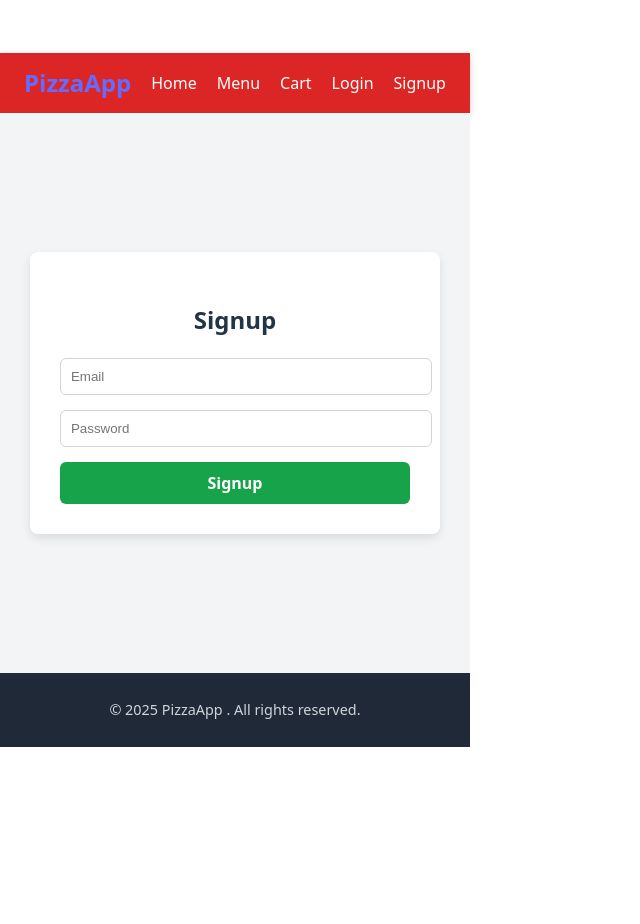
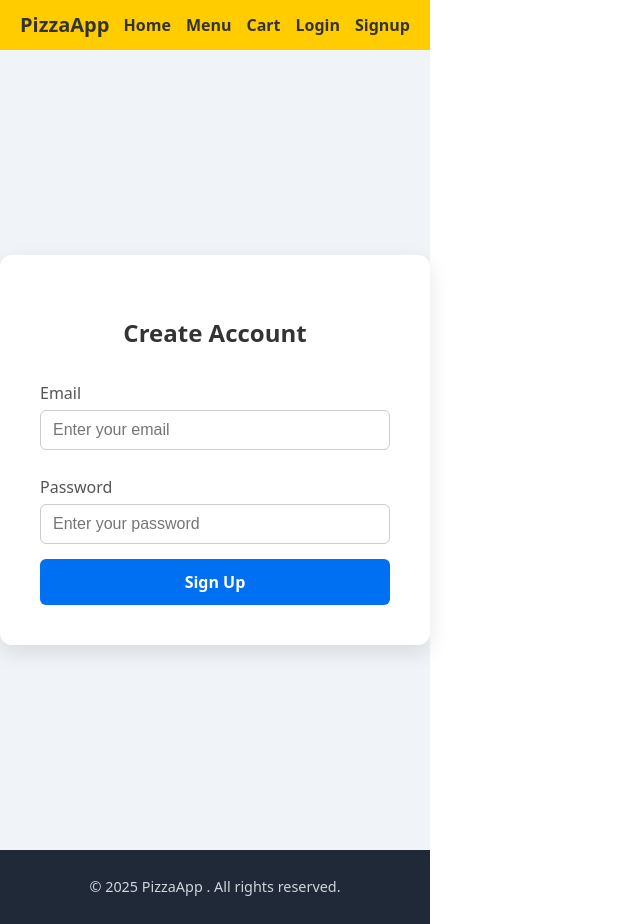
Before and after one commit to Akriti70/pizza-react-app, a React (Vite) app: page /signup in a window 1280 px wide. Shown: the whole page, without its empty margins (0-640 px from the left). Before the commit the page ends 800 px from the top, so only its background shows below. Built offline with nearby package versions, Linux system fonts and the light colour scheme; no server answers; the database is empty.

Commit message:
Added signup and login

```diff
--- a/src/components/Navbar.css
+++ b/src/components/Navbar.css
@@ -1,36 +1,46 @@
 .navbar {
-  background-color: #dc2626;
-  color: white;
-  padding: 12px 24px;
-  box-shadow: 0 2px 6px rgba(0, 0, 0, 0.2);
+  background-color: #ffcc00;
+  padding: 10px 20px;
 }
 
 .nav-container {
   display: flex;
   justify-content: space-between;
   align-items: center;
-  max-width: 1200px;
-  margin: auto;
 }
 
 .logo {
-  font-size: 1.5rem;
+  font-weight: bold;
+  color: #333;
+  text-decoration: none;
+  font-size: 20px;
+}
+
+.nav-links {
+  display: flex;
+  gap: 15px;
+  align-items: center;
+}
+
+.nav-links a {
+  text-decoration: none;
+  color: #333;
   font-weight: bold;
 }
 
-.nav-links a {
-  margin-left: 20px;
-  transition: color 0.3s;
-  text-decoration: none;
-  color: white;
+.nav-links a:hover {
+  color: #e63946;
 }
 
-.nav-links a:hover {
-  color: #facc15; /* yellow-400 */
+.logout-btn {
+  padding: 5px 10px;
+  border: none;
+  background-color: #e63946;
+  color: white;
+  border-radius: 5px;
+  cursor: pointer;
 }
 
-/* highlighted when we are in Menu */
-.nav-links a.active-link {
-  color: #facc15;
-  border-bottom: 2px solid #facc15;
+.logout-btn:hover {
+  background-color: #cc2e3b;
 }
--- a/src/components/Navbar.jsx
+++ b/src/components/Navbar.jsx
@@ -1,26 +1,52 @@
-import {Link} from 'react-router-dom';
-import './Navbar.css';
-import {NavLink} from 'react-router-dom';
+import { Link } from "react-router-dom";
+import { useEffect, useState } from "react";
+import { supabase } from "../supabase/supabaseClient";
+import "./Navbar.css";
 
 export default function Navbar() {
+  const [session, setSession] = useState(null);
+
+  useEffect(() => {
+
+    supabase.auth.getSession().then(({ data: { session } }) => {
+      setSession(session);
+    });
+
+
+    const { data: { subscription } } = supabase.auth.onAuthStateChange(
+      (_event, session) => {
+        setSession(session);
+      }
+    );
+
+    return () => subscription.unsubscribe();
+  }, []);
+
+  async function handleLogout() {
+    await supabase.auth.signOut();
+  }
+
   return (
     <nav className="navbar">
       <div className="nav-container">
         <Link to="/" className="logo">
-          {' '}
           PizzaApp
         </Link>
         <div className="nav-links">
           <Link to="/">Home</Link>
-          <NavLink
-            to="/menu"
-            className={({isActive}) => (isActive ? 'active-link' : '')}
-          >
-            Menu
-          </NavLink>
+          <Link to="/menu">Menu</Link>
           <Link to="/cart">Cart</Link>
-          <Link to="/login">Login</Link>
-          <Link to="/signup">Signup</Link>
+
+          {!session ? (
+            <>
+              <Link to="/login">Login</Link>
+              <Link to="/signup">Signup</Link>
+            </>
+          ) : (
+            <button className="logout-btn" onClick={handleLogout}>
+              Logout
+            </button>
+          )}
         </div>
       </div>
     </nav>
--- a/src/pages/Login.css
+++ b/src/pages/Login.css
@@ -1,51 +1,68 @@
 
+/* Login.css */
 .login-container {
   display: flex;
   justify-content: center;
   align-items: center;
-  height: 70vh;
-  background: #f3f4f6;
+  min-height: 100vh;
+  background-color: #f0f4f8;
 }
 
 .login-form {
-  background: white;
-  padding: 30px;
-  border-radius: 8px;
-  box-shadow: 0 4px 10px rgba(0,0,0,0.1);
+  background-color: #ffffff;
+  padding: 40px;
+  border-radius: 12px;
+  box-shadow: 0 8px 20px rgba(0,0,0,0.1);
   width: 350px;
-  text-align: center;
+  display: flex;
+  flex-direction: column;
 }
 
 .login-form h2 {
+  text-align: center;
   margin-bottom: 20px;
-  font-size: 1.5rem;
+  color: #333;
+}
+
+.login-form label {
+  margin: 10px 0 5px;
+  font-weight: 500;
+  color: #555;
 }
 
 .login-form input {
-  width: 100%;
-  padding: 10px;
+  padding: 10px 12px;
+  border: 1px solid #ccc;
+  border-radius: 6px;
   margin-bottom: 15px;
-  border: 1px solid #d1d5db;
-  border-radius: 6px;
+  font-size: 16px;
+}
+
+.login-form input:focus {
+  border-color: #0070f3;
+  outline: none;
+  box-shadow: 0 0 5px rgba(0,112,243,0.3);
 }
 
 .login-form button {
-  width: 100%;
-  padding: 10px;
-  background: #dc2626;
-  color: white;
+  padding: 12px;
+  background-color: #0070f3;
+  color: #fff;
   border: none;
   border-radius: 6px;
-  font-weight: bold;
   cursor: pointer;
+  font-weight: 600;
+  font-size: 16px;
+  transition: background 0.3s ease;
 }
 
 .login-form button:hover {
-  background: #b91c1c;
+  background-color: #005bb5;
 }
 
-.error {
+.message {
+  text-align: center;
+  margin-bottom: 15px;
   color: red;
-  font-size: 0.9rem;
-  margin-bottom: 10px;
+  font-weight: 500;
 }
--- a/src/pages/Login.jsx
+++ b/src/pages/Login.jsx
@@ -1,41 +1,46 @@
 
-import { useState } from "react"
-import { login } from "../supabase/auth"
-import "./Login.css"
+import { useState } from "react";
+import { supabase } from "../supabase/supabaseClient";
+import "./Login.css";
 
 export default function Login() {
-  const [email, setEmail] = useState("")
-  const [password, setPassword] = useState("")
-  const [error, setError] = useState(null)
+  const [email, setEmail] = useState("");
+  const [password, setPassword] = useState("");
+  const [message, setMessage] = useState("");
 
   const handleLogin = async (e) => {
-    e.preventDefault()
-    const { error } = await login(email, password)
-    if (error) setError(error.message)
-  }
+    e.preventDefault();
+    const { data, error } = await supabase.auth.signInWithPassword({ email, password });
+    if (error) {
+      setMessage(error.message);
+    } else {
+      setMessage("Login successful!");
+    }
+  };
 
   return (
     <div className="login-container">
-      <form onSubmit={handleLogin} className="login-form">
+      <form className="login-form" onSubmit={handleLogin}>
         <h2>Login</h2>
-        {error && <p className="error">{error}</p>}
-
+        {message && <p className="message">{message}</p>}
+        <label>Email</label>
         <input
           type="email"
-          placeholder="Email"
+          placeholder="Enter your email"
           value={email}
           onChange={(e) => setEmail(e.target.value)}
+          required
         />
-
+        <label>Password</label>
         <input
           type="password"
-          placeholder="Password"
+          placeholder="Enter your password"
           value={password}
           onChange={(e) => setPassword(e.target.value)}
+          required
         />
-
         <button type="submit">Login</button>
       </form>
     </div>
-  )
+  );
 }
--- a/src/pages/Signup.css
+++ b/src/pages/Signup.css
@@ -1,51 +1,70 @@
 
+
+
+/* Signup.css */
 .signup-container {
   display: flex;
   justify-content: center;
   align-items: center;
-  height: 70vh;
-  background: #f3f4f6; /* gray-100 */
+  min-height: 100vh;
+  background-color: #f0f4f8;
 }
 
 .signup-form {
-  background: white;
-  padding: 30px;
-  border-radius: 8px;
-  box-shadow: 0 4px 10px rgba(0,0,0,0.1);
+  background-color: #ffffff;
+  padding: 40px;
+  border-radius: 12px;
+  box-shadow: 0 8px 20px rgba(0,0,0,0.1);
   width: 350px;
-  text-align: center;
+  display: flex;
+  flex-direction: column;
 }
 
 .signup-form h2 {
+  text-align: center;
   margin-bottom: 20px;
-  font-size: 1.5rem;
+  color: #333;
+}
+
+.signup-form label {
+  margin: 10px 0 5px;
+  font-weight: 500;
+  color: #555;
 }
 
 .signup-form input {
-  width: 100%;
-  padding: 10px;
+  padding: 10px 12px;
+  border: 1px solid #ccc;
+  border-radius: 6px;
   margin-bottom: 15px;
-  border: 1px solid #d1d5db;
-  border-radius: 6px;
+  font-size: 16px;
+}
+
+.signup-form input:focus {
+  border-color: #0070f3;
+  outline: none;
+  box-shadow: 0 0 5px rgba(0,112,243,0.3);
 }
 
 .signup-form button {
-  width: 100%;
-  padding: 10px;
-  background: #16a34a; /* green-600 */
-  color: white;
+  padding: 12px;
+  background-color: #0070f3;
+  color: #fff;
   border: none;
   border-radius: 6px;
-  font-weight: bold;
   cursor: pointer;
+  font-weight: 600;
+  font-size: 16px;
+  transition: background 0.3s ease;
 }
 
 .signup-form button:hover {
-  background: #15803d;
+  background-color: #005bb5;
 }
 
-.error {
+.message {
+  text-align: center;
+  margin-bottom: 15px;
   color: red;
-  font-size: 0.9rem;
-  margin-bottom: 10px;
+  font-weight: 500;
 }
--- a/src/pages/Signup.jsx
+++ b/src/pages/Signup.jsx
@@ -1,43 +1,46 @@
 
-import { useState } from "react"
-import { signup } from "../supabase/auth"
-
-import "./Signup.css"
-
+import { useState } from "react";
+import { supabase } from "../supabase/supabaseClient";
+import "./Signup.css";
 
 export default function Signup() {
-  const [email, setEmail] = useState("")
-  const [password, setPassword] = useState("")
-  const [error, setError] = useState(null)
+  const [email, setEmail] = useState("");
+  const [password, setPassword] = useState("");
+  const [message, setMessage] = useState("");
 
   const handleSignup = async (e) => {
-    e.preventDefault()
-    const { error } = await signup(email, password)
-    if (error) setError(error.message)
-  }
+    e.preventDefault();
+    const { data, error } = await supabase.auth.signUp({ email, password });
+    if (error) {
+      setMessage(error.message);
+    } else {
+      setMessage("Signup successful! Please check your email.");
+    }
+  };
 
   return (
     <div className="signup-container">
-      <form onSubmit={handleSignup} className="signup-form">
-        <h2>Signup</h2>
-        {error && <p className="error">{error}</p>}
-
+      <form className="signup-form" onSubmit={handleSignup}>
+        <h2>Create Account</h2>
+        {message && <p className="message">{message}</p>}
+        <label>Email</label>
         <input
           type="email"
-          placeholder="Email"
+          placeholder="Enter your email"
           value={email}
           onChange={(e) => setEmail(e.target.value)}
+          required
         />
-
+        <label>Password</label>
         <input
           type="password"
-          placeholder="Password"
+          placeholder="Enter your password"
           value={password}
           onChange={(e) => setPassword(e.target.value)}
+          required
         />
-
-        <button type="submit">Signup</button>
+        <button type="submit">Sign Up</button>
       </form>
     </div>
-  )
+  );
 }
--- a/src/supabase/SupabasePizzas.js
+++ b/src/supabase/SupabasePizzas.js
@@ -1,4 +1,4 @@
-import { supabase } from '../supabase/supabaseClient'
+import { supabase } from './supabaseClient';
 
 export default async function supabasePizzas() {
   const { data, error } = await supabase.from('pizzas').select('*');
--- a/src/supabase/auth.js
+++ b/src/supabase/auth.js
@@ -1,20 +1,22 @@
 
-import { supabase } from "./supabaseClient"
+import { supabase } from "./supabaseClient";
 
 // Signup
 export async function signup(email, password) {
-  const { data, error } = await supabase.auth.signUp({ email, password })
-  return { data, error }
+  const { data, error } = await supabase.auth.signUp({ email, password });
+  if (error) throw error;
+  return data;
 }
 
 // Login
 export async function login(email, password) {
-  const { data, error } = await supabase.auth.signInWithPassword({ email, password })
-  return { data, error }
+  const { data, error } = await supabase.auth.signInWithPassword({ email, password });
+  if (error) throw error;
+  return data;
 }
 
 // Logout
 export async function logout() {
-  const { error } = await supabase.auth.signOut()
-  return { error }
+  const { error } = await supabase.auth.signOut();
+  if (error) throw error;
 }
--- a/src/supabase/supabaseClient.js
+++ b/src/supabase/supabaseClient.js
@@ -1,6 +1,8 @@
-import {createClient} from '@supabase/supabase-js';
+// src/supabase/supabaseClient.js
+import { createClient } from '@supabase/supabase-js';
 
-export const supabase = createClient(
-  'https://unwprvojuebfvyaypmgl.supabase.co',
-  'eyJhbGciOiJIUzI1NiIsInR5cCI6IkpXVCJ9.eyJpc3MiOiJzdXBhYmFzZSIsInJlZiI6InVud3Bydm9qdWViZnZ5YXlwbWdsIiwicm9sZSI6ImFub24iLCJpYXQiOjE3NTgwNDU3NTgsImV4cCI6MjA3MzYyMTc1OH0.5-CQa9Idubgir20MLv9ofNXb004QTT4Tw4wFHSd_UPQ'
-);
+const supabaseUrl = "https://unwprvojuebfvyaypmgl.supabase.co";
+const supabaseAnonKey =
+  "eyJhbGciOiJIUzI1NiIsInR5cCI6IkpXVCJ9.eyJpc3MiOiJzdXBhYmFzZSIsInJlZiI6InVud3Bydm9qdWViZnZ5YXlwbWdsIiwicm9sZSI6ImFub24iLCJpYXQiOjE3NTgwNDU3NTgsImV4cCI6MjA3MzYyMTc1OH0.5-CQa9Idubgir20MLv9ofNXb004QTT4Tw4wFHSd_UPQ";
+
+export const supabase = createClient(supabaseUrl, supabaseAnonKey);
```
Also changed, not shown: src/App.jsx (line endings or trailing spaces), 1 other file (tests, documents, lock files or other folders).
